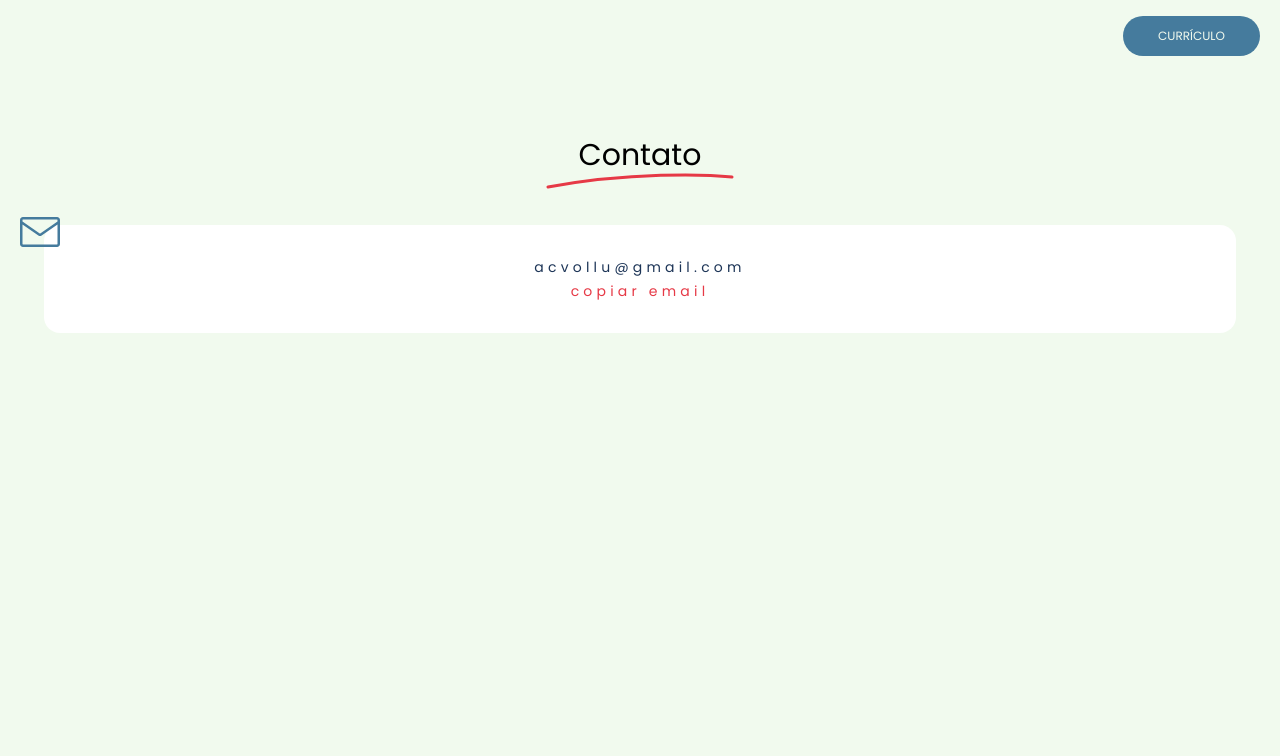
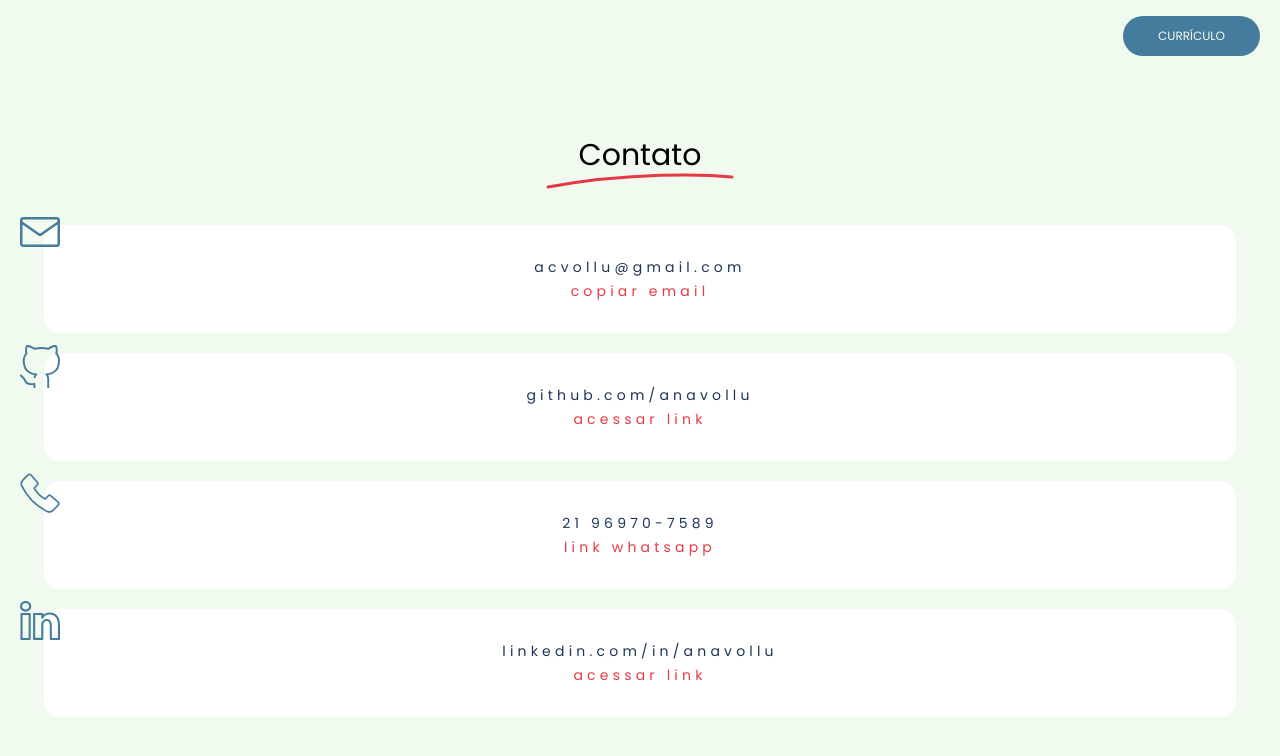
Before and after one commit to anavollu/curriculo-ana, a SvelteKit app: page /contato in a window 1280 px wide. Shown: the top 756 px of the page. Built offline with nearby package versions, Linux system fonts and the light colour scheme.

Commit message:
wip: pass data to contact page

```diff
--- a/src/routes/+layout.server.ts
+++ b/src/routes/+layout.server.ts
@@ -1,4 +1,8 @@
 import type { LayoutServerLoad } from './$types';
+import emailIcon from '$lib/assets/email-icon.svg';
+import phoneIcon from '$lib/assets/phone-icon.svg';
+import githubIcon from '$lib/assets/github-icon.svg';
+import linkedinIcon from '$lib/assets/linkedin-icon.svg';
 import htmlIcon from '$lib/assets/html-icon.svg';
 import cssIcon from '$lib/assets/css-icon.svg';
 import javascriptIcon from '$lib/assets/javascript-icon.svg';
@@ -95,22 +99,26 @@ export const load = (async () => {
 				email: {
 					info: 'acvollu@gmail.com',
 					link: 'acvollu@gmail.com',
+					icon: emailIcon,
 					description: 'copiar email'
 				},
 				github: {
 					info: 'github.com/anavollu',
 					link: 'https://github.com/anavollu',
-					description: 'copiar link'
+					icon: githubIcon,
+					description: 'acessar link'
 				},
 				phone: {
 					info: '21 96970-7589',
 					link: 'https://wa.me/5521969707589',
+					icon: phoneIcon,
 					description: 'link whatsapp'
 				},
 				linkedin: {
 					info: 'linkedin.com/in/anavollu',
 					link: 'https://www.linkedin.com/in/anavollu/',
-					description: 'copiar link'
+					icon: linkedinIcon,
+					description: 'acessar link'
 				}
 			}
 		}
--- a/src/routes/contact-card.svelte
+++ b/src/routes/contact-card.svelte
@@ -1,11 +1,14 @@
 <script lang="ts">
-	import emailIcon from '$lib/assets/email-icon.svg';
+	export let info: string;
+	export let link: string;
+	export let icon: string;
+	export let description: string;
 </script>
 
 <div class="flex w-full">
-	<img class="absolute" width={40} src={emailIcon} alt="Ícone" />
+	<img class="absolute" width={40} src={icon} alt="Ícone" />
 	<div class="mx-6 mt-2 flex w-full flex-col items-center gap-1 rounded-2xl bg-white py-8">
-		<p class="font-poppins text-sm tracking-widest text-darkblue">acvollu@gmail.com</p>
-		<p class="font-poppins text-sm tracking-widest text-red">copiar email</p>
+		<p class="font-poppins text-sm tracking-widest text-darkblue">{info}</p>
+		<a id="link" class="font-poppins text-sm tracking-widest text-red" href={link}>{description}</a>
 	</div>
 </div>
--- a/src/routes/contato/+page.svelte
+++ b/src/routes/contato/+page.svelte
@@ -1,5 +1,12 @@
 <script lang="ts">
 	import ContactCard from '../contact-card.svelte';
+	export let data;
+	const contact = data.resume.contact;
+	console.log(Object.entries(contact).slice(1));
 </script>
 
-<ContactCard />
+<div class="flex w-full flex-col gap-3">
+	{#each Object.entries(contact).slice(1) as [_, { info, link, icon, description }]}
+		<ContactCard {info} {link} {icon} {description} />
+	{/each}
+</div>
--- a/src/routes/habilidades/+page.svelte
+++ b/src/routes/habilidades/+page.svelte
@@ -10,7 +10,7 @@
 	<Carousel arrows={false}>
 		{#each Object.entries(carouselItems) as tech}
 			<div
-				class="flex w-full flex-col items-center rounded-[20px] bg-gradient-to-tr from-candyblue px-16 py-6"
+				class="flex w-full flex-col items-center rounded-[20px] bg-gradient-to-tr from-candyblue px-16 pt-6 pb-16"
 			>
 				<p
 					class="mb-14 text-center font-poppins text-lg font-bold uppercase tracking-widest text-blue opacity-70"
```
